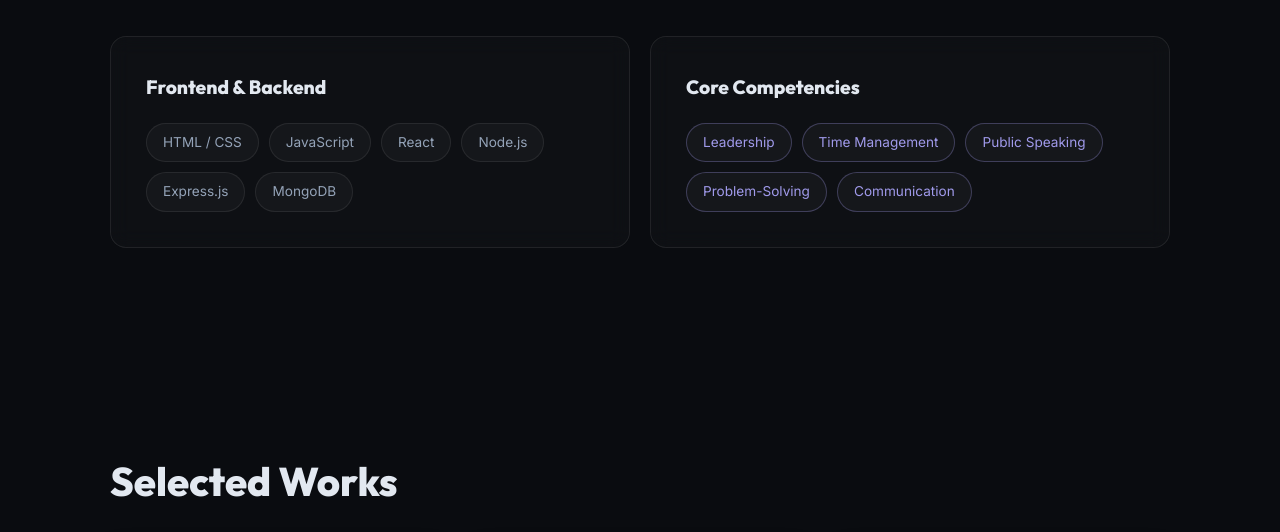
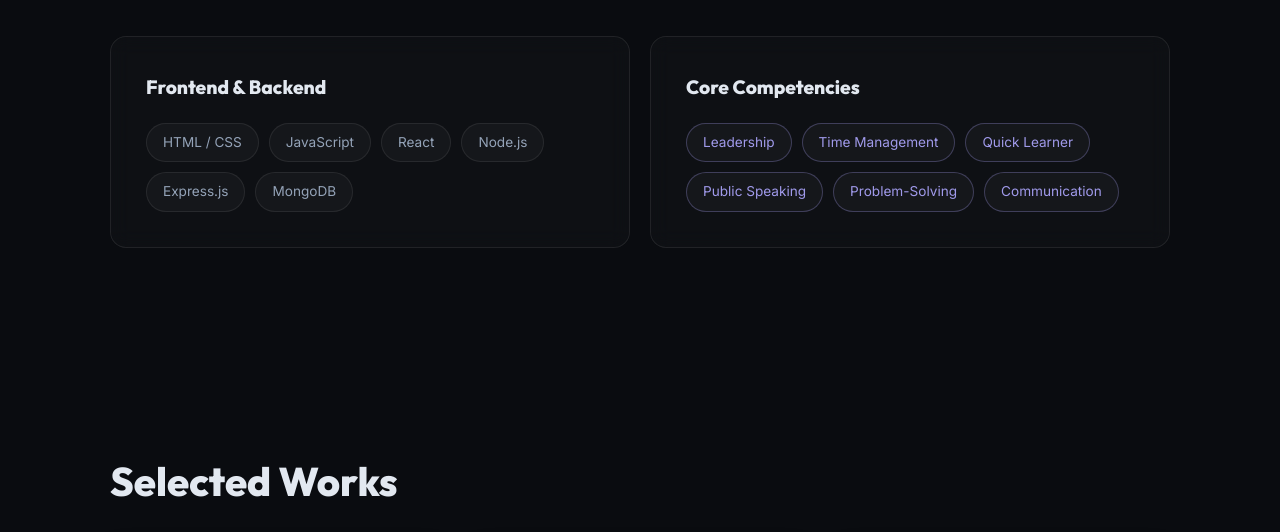
Before and after one commit to Pavan-162/portfolio-website, a plain HTML site: page index.html in a window 1280 px wide. Shown: the part 2680-3212 px from the top of the page. Drawn offline with nearby package versions, Linux system fonts and the light colour scheme.

Commit message:
Update index.html

```diff
--- a/index.html
+++ b/index.html
@@ -150,6 +150,7 @@
                     <div class="pill-group">
                         <span class="pill accent-pill">Leadership</span>
                         <span class="pill accent-pill">Time Management</span>
+                        <span class="pill accent-pill">Quick Learner</span>
                         <span class="pill accent-pill">Public Speaking</span>
                         <span class="pill accent-pill">Problem-Solving</span>
                         <span class="pill accent-pill">Communication</span>
```
